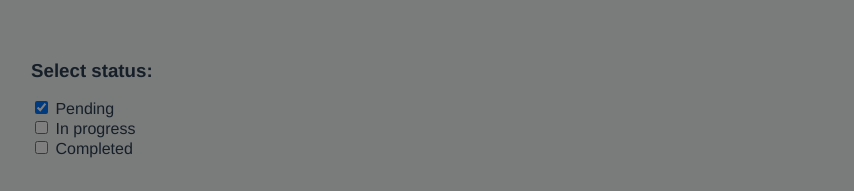
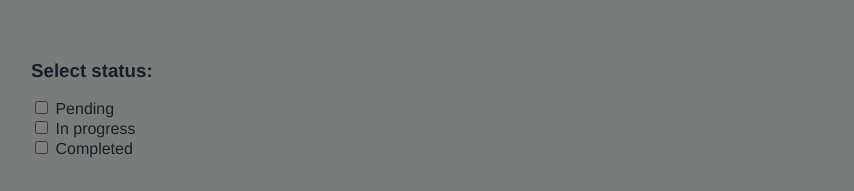
Before and after one commit to JAIOMP/Task-Manager, a Vue app: page / in a window 1280 px wide. Shown: the top 191 px of the page, without its empty margins (67-921 px from the left). Built offline with nearby package versions, Linux system fonts and the light colour scheme.

Commit message:
feat: add filters functionality through store

```diff
--- a/src/components/TaskFilter.vue
+++ b/src/components/TaskFilter.vue
@@ -1,26 +1,9 @@
 <script setup lang="ts">
-import { ref, withDefaults, defineProps } from 'vue'
 import TaskStatus from './TaskStatus.vue'
+import { useTaskStore } from '@/stores/taskStore'
 import Heading from './atoms/Heading.vue'
 
-interface Props {
-  setFilters: Function
-}
-
-const props = withDefaults(defineProps<Props>(), {
-  setFilters: () => {}
-})
-
-const filters = ref<string[]>([])
-
-function setFilter(event: Event) {
-  const target = event.target as HTMLInputElement
-
-  if(target.checked) {
-    filters.value.push(target.value)
-    props.setFilters(filters.value)
-  }
-}
+const { setFilters } = useTaskStore()
 
 </script>
 
@@ -29,7 +12,7 @@ function setFilter(event: Event) {
     <Heading tag="h3">Select status: </Heading>
     <TaskStatus
       :isFilter="true"
-      :setFilter="setFilter"
+      :setFilter="setFilters"
     />
   </div>
 </template>
--- a/src/components/TaskList.vue
+++ b/src/components/TaskList.vue
@@ -1,12 +1,33 @@
 <script setup lang="ts">
+import { Task } from '@/configs/types'
 import { useTaskStore } from '@/stores/taskStore'
+import { computed } from 'vue';
 
-const taskStore = useTaskStore()
+const store = useTaskStore()
+
+const filteredTasks = computed(() => {
+  let filteredTasks: Task[] = []
+  const { filters, tasks } = store
+  let filtersName = Object.keys(filters)
+
+  if(filtersName.length > 0) {
+    for(const filter of filtersName) {
+      for(const task of tasks) {
+        if(task.status === filter) {
+          filteredTasks.push(task)
+        }
+      }
+    }
+    return filteredTasks
+  }
+
+  return tasks
+})
 
 </script>
 <template>
   <div class="todo__task-list">
-    <div v-for="task in taskStore.tasks" :key="task.id" class="todo__task-card">
+    <div v-for="task in filteredTasks" :key="task.id" class="todo__task-card">
       <div class="todo__task-title-desc">
         <h2 class="todo__task-title">{{  task.title }}</h2>
         <p>{{ task.description }}</p>
@@ -24,7 +45,7 @@ const taskStore = useTaskStore()
       </div>
       <div class="todo__task-footer">
         <img width="20" height="20" src="@/assets/icons/icon-edit.svg" alt="edit" />
-        <img width="20" height="20" src="@/assets/icons/icon-delete.svg" alt="delete" @click="taskStore.deleteTask(task.id as number)"/>
+        <img width="20" height="20" src="@/assets/icons/icon-delete.svg" alt="delete" @click="store.deleteTask(task.id as number)"/>
       </div>
     </div>
   </div>
--- a/src/components/TaskManager.vue
+++ b/src/components/TaskManager.vue
@@ -1,22 +1,13 @@
 <script setup lang="ts">
-import { ref } from 'vue';
 import TaskList from './TaskList.vue';
 import TaskFilter from './TaskFilter.vue';
 import UpdateTask from './UpdateTask.vue'
-import { Status } from '@/configs/types';
 
-const statuses = ref<Status[]>([])
-
-function setFilters(filters: Status[]) {
-  statuses.value = filters
-}
 </script>
 
 <template>
   <div class="todo__task-manager">
-    <TaskFilter
-      :setFilters="setFilters"
-    />
+    <TaskFilter />
     <TaskList />
     <UpdateTask />
   </div>
--- a/src/components/TaskStatus.vue
+++ b/src/components/TaskStatus.vue
@@ -17,7 +17,7 @@ interface Props {
 }
 
 const props = withDefaults(defineProps<Props>(), {
-  taskStatus: 'Pending',
+  taskStatus: null,
   isFilter: false,
   setFilter: () => {},
   updateStatus: () => {}
--- a/src/configs/types/index.d.ts
+++ b/src/configs/types/index.d.ts
@@ -1,4 +1,4 @@
-export type Status = 'Pending' | 'In progress' | 'Completed';
+export type Status = 'Pending' | 'In progress' | 'Completed' | null;
 
 export interface Task {
   id: number | null;
--- a/src/stores/taskStore.ts
+++ b/src/stores/taskStore.ts
@@ -1,10 +1,11 @@
-import { Task } from '@/configs/types';
+import { Task } from '@/configs/types'
 import { defineStore } from 'pinia';
 
 export const useTaskStore = defineStore({
   id: 'taskStore',
   state: () => ({
     tasks: [] as Task[],
+    filters: {} as { [key: string]: boolean }
   }),
   actions: {
     addTask(task: Task) {
@@ -19,6 +20,15 @@ export const useTaskStore = defineStore({
     deleteTask(taskId: number) {
       this.tasks = this.tasks.filter(task => task.id !== taskId);
     },
+    setFilters(event: Event) {
+      const filterTarget = (event.target as HTMLInputElement)
+
+      if(filterTarget.checked) {
+        this.filters[filterTarget.value] = true
+      } else {
+        delete this.filters[filterTarget.value]
+      }
+    }
   },
   persist: true,
 })
```
